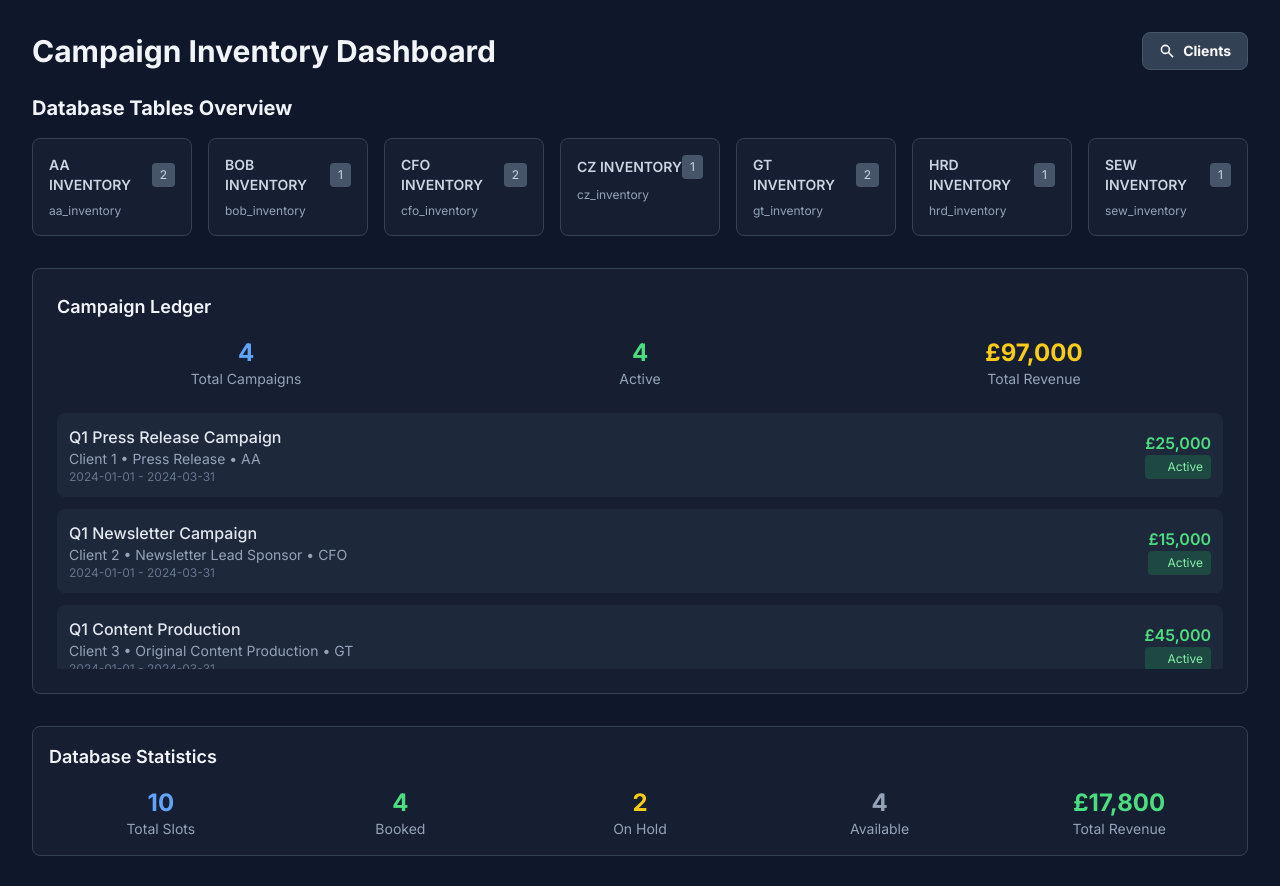
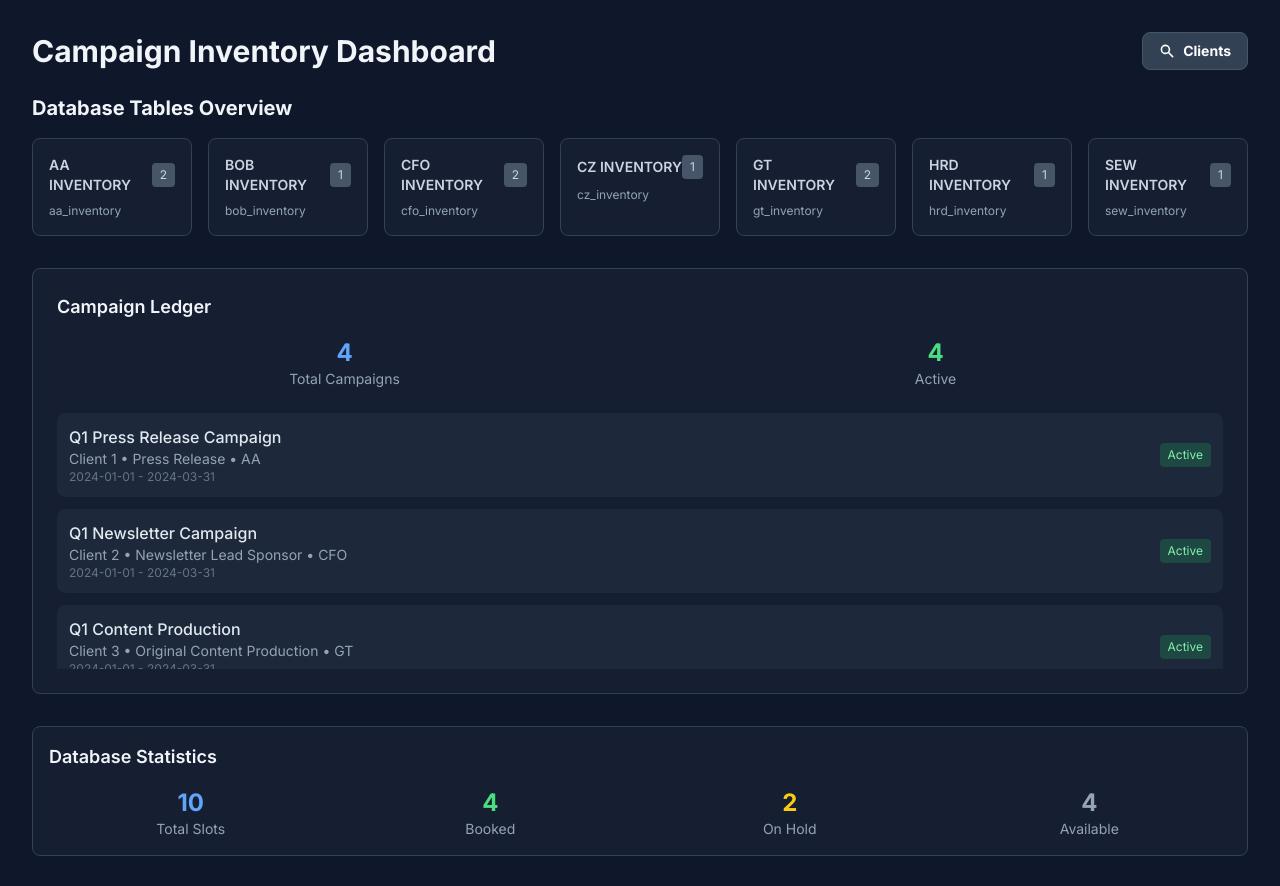
Before and after one commit to Kunjchacha/Campaign-Inventory, a React (Vite) app: page / in a window 1280 px wide. Shown: the top 886 px of the page. Built offline with nearby package versions, Linux system fonts and the light colour scheme.

Commit message:
Remove revenue tracking - focus on slot status (Booked, On Hold, Available)

```diff
--- a/App.tsx
+++ b/App.tsx
@@ -166,8 +166,7 @@
       totalSlots: filteredDatabaseInventory.length,
       bookedSlots: filteredDatabaseInventory.filter(item => item.status === 'Booked').length,
       onHoldSlots: filteredDatabaseInventory.filter(item => item.status === 'On Hold').length,
-      availableSlots: filteredDatabaseInventory.filter(item => item.status === 'Available').length,
-      totalRevenue: filteredDatabaseInventory.reduce((sum, item) => sum + item.revenue, 0)
+      availableSlots: filteredDatabaseInventory.filter(item => item.status === 'Available').length
     };
 
     // Create table source filters
@@ -325,7 +324,7 @@
         {/* Database Statistics */}
         <section className="mb-8 p-4 bg-slate-800/50 border border-slate-700 rounded-lg">
           <h2 className="text-lg font-semibold text-slate-100 mb-4">Database Statistics</h2>
-          <div className="grid grid-cols-1 sm:grid-cols-2 md:grid-cols-5 gap-4">
+          <div className="grid grid-cols-1 sm:grid-cols-2 md:grid-cols-4 gap-4">
             <div className="text-center">
               <div className="text-2xl font-bold text-blue-400">{databaseStats.totalSlots}</div>
               <div className="text-sm text-slate-400">Total Slots</div>
@@ -341,10 +340,6 @@
             <div className="text-center">
               <div className="text-2xl font-bold text-slate-400">{databaseStats.availableSlots}</div>
               <div className="text-sm text-slate-400">Available</div>
-            </div>
-            <div className="text-center">
-              <div className="text-2xl font-bold text-green-400">£{databaseStats.totalRevenue.toLocaleString()}</div>
-              <div className="text-sm text-slate-400">Total Revenue</div>
             </div>
           </div>
         </section>
--- a/components/CampaignLedgerCard.tsx
+++ b/components/CampaignLedgerCard.tsx
@@ -8,14 +8,13 @@
 export const CampaignLedgerCard: React.FC<CampaignLedgerCardProps> = ({
   campaigns
 }) => {
-  const totalRevenue = campaigns.reduce((sum, campaign) => sum + campaign.revenue, 0);
   const activeCampaigns = campaigns.filter(campaign => campaign.status === 'Active').length;
 
   return (
     <div className="bg-slate-800/50 border border-slate-700 rounded-lg p-6">
       <h3 className="text-lg font-semibold text-slate-100 mb-4">Campaign Ledger</h3>
 
-      <div className="grid grid-cols-1 md:grid-cols-3 gap-4 mb-6">
+      <div className="grid grid-cols-1 md:grid-cols-2 gap-4 mb-6">
         <div className="text-center">
           <div className="text-2xl font-bold text-blue-400">{campaigns.length}</div>
           <div className="text-sm text-slate-400">Total Campaigns</div>
@@ -23,10 +22,6 @@
         <div className="text-center">
           <div className="text-2xl font-bold text-green-400">{activeCampaigns}</div>
           <div className="text-sm text-slate-400">Active</div>
-        </div>
-        <div className="text-center">
-          <div className="text-2xl font-bold text-yellow-400">£{totalRevenue.toLocaleString()}</div>
-          <div className="text-sm text-slate-400">Total Revenue</div>
         </div>
       </div>
 
@@ -43,7 +38,6 @@
               </div>
             </div>
             <div className="text-right">
-              <div className="font-semibold text-green-400">£{campaign.revenue.toLocaleString()}</div>
               <div className={`text-xs px-2 py-1 rounded ${
                 campaign.status === 'Active'
                   ? 'bg-green-500/20 text-green-300'
--- a/constants.ts
+++ b/constants.ts
@@ -162,7 +162,6 @@
           status: status,
           startDate: startDate.toISOString().split('T')[0],
           endDate: endDate.toISOString().split('T')[0],
-          revenue: Math.floor(Math.random() * 4000) + 1000,
           product: config.productName,
           brand: config.brand,
         });
--- a/hooks/useDatabase.ts
+++ b/hooks/useDatabase.ts
@@ -16,7 +16,6 @@
         status: 'Booked',
         start_date: '2024-01-01',
         end_date: '2024-01-07',
-        revenue: 2500,
         product: 'Press Release',
         brand: 'AA'
       }
@@ -51,7 +50,6 @@
           status: 'Booked',
           start_date: '2024-01-01',
           end_date: '2024-01-07',
-          revenue: 2500,
           product: 'Press Release',
           brand: 'AA',
           table_source: 'aa_inventory'
@@ -63,7 +61,6 @@
           status: 'On Hold',
           start_date: '2024-01-08',
           end_date: '2024-01-14',
-          revenue: 3000,
           product: 'Press Release',
           brand: 'CFO',
           table_source: 'cfo_inventory'
@@ -75,7 +72,6 @@
           status: 'Available',
           start_date: '2024-01-15',
           end_date: '2024-01-21',
-          revenue: 0,
           product: 'Press Release',
           brand: 'GT',
           table_source: 'gt_inventory'
@@ -87,7 +83,6 @@
           status: 'Booked',
           start_date: '2024-01-22',
           end_date: '2024-01-28',
-          revenue: 2800,
           product: 'Press Release',
           brand: 'BOB',
           table_source: 'bob_inventory'
@@ -99,7 +94,6 @@
           status: 'Available',
           start_date: '2024-01-29',
           end_date: '2024-02-04',
-          revenue: 0,
           product: 'Press Release',
           brand: 'CZ',
           table_source: 'cz_inventory'
@@ -111,7 +105,6 @@
           status: 'On Hold',
           start_date: '2024-02-05',
           end_date: '2024-02-11',
-          revenue: 3200,
           product: 'Press Release',
           brand: 'HRD',
           table_source: 'hrd_inventory'
@@ -123,7 +116,6 @@
           status: 'Available',
           start_date: '2024-02-12',
           end_date: '2024-02-18',
-          revenue: 0,
           product: 'Press Release',
           brand: 'SEW',
           table_source: 'sew_inventory'
@@ -136,7 +128,6 @@
           status: 'Booked',
           start_date: '2024-01-01',
           end_date: '2024-01-07',
-          revenue: 1800,
           product: 'NIAB Event Cover',
           brand: 'AA',
           table_source: 'aa_inventory'
@@ -148,7 +139,6 @@
           status: 'Booked',
           start_date: '2024-01-08',
           end_date: '2024-01-14',
-          revenue: 4500,
           product: 'Original Content Production',
           brand: 'GT',
           table_source: 'gt_inventory'
@@ -160,7 +150,6 @@
           status: 'Available',
           start_date: '2024-01-15',
           end_date: '2024-01-21',
-          revenue: 0,
           product: 'Hosted Content',
           brand: 'CFO',
           table_source: 'cfo_inventory'
@@ -190,7 +179,6 @@
           brand: 'AA',
           start_date: '2024-01-01',
           end_date: '2024-03-31',
-          revenue: 25000,
           status: 'Active'
         },
         {
@@ -201,7 +189,6 @@
           brand: 'CFO',
           start_date: '2024-01-01',
           end_date: '2024-03-31',
-          revenue: 15000,
           status: 'Active'
         },
         {
@@ -212,7 +199,6 @@
           brand: 'GT',
           start_date: '2024-01-01',
           end_date: '2024-03-31',
-          revenue: 45000,
           status: 'Active'
         },
         {
@@ -223,7 +209,6 @@
           brand: 'HRD',
           start_date: '2024-01-01',
           end_date: '2024-03-31',
-          revenue: 12000,
           status: 'Active'
         }
       ];
--- a/types.ts
+++ b/types.ts
@@ -7,7 +7,6 @@
   status: Status;
   startDate: string;
   endDate: string;
-  revenue: number;
   product: string;
   brand: string;
 }
@@ -20,7 +19,6 @@
   status: string;
   start_date: string;
   end_date: string;
-  revenue: number;
   product: string;
   brand: string;
   table_source: string;
@@ -34,7 +32,6 @@
   brand: string;
   start_date: string;
   end_date: string;
-  revenue: number;
   status: string;
 }
 
@@ -49,6 +46,5 @@
   bookedSlots: number;
   onHoldSlots: number;
   availableSlots: number;
-  totalRevenue: number;
   tableSources: TableSourceFilter[];
 }
```
Also changed, not shown: services/DatabaseService.ts (+0 -7 lines), services/PostgresService.ts (+0 -12 lines).
